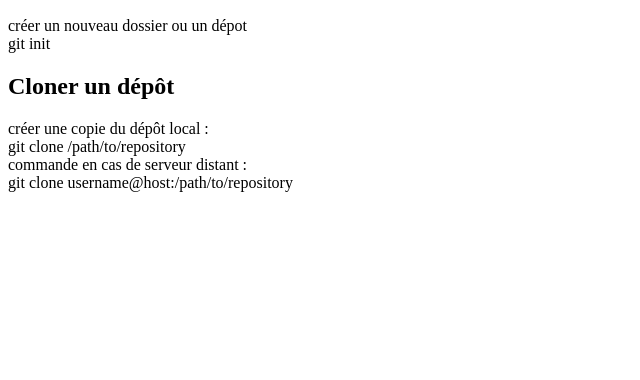
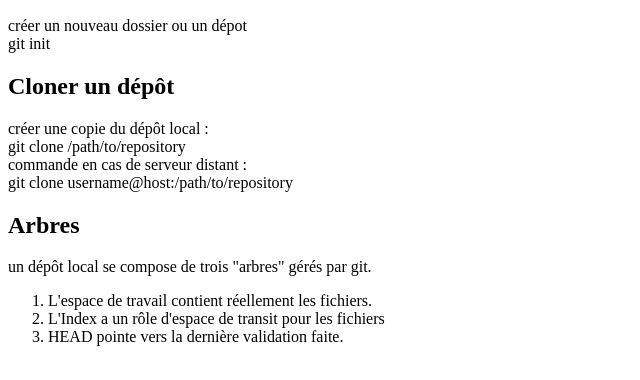
Before and after one commit to djalucine/memo-commandes-git, a plain HTML site: page memogit.html in a window 1280 px wide. Shown: the part 110-490 px from the top of the page, without its empty margins (0-640 px from the left). Drawn offline with Linux system fonts and the light colour scheme.

Commit message:
tag list added

```diff
--- a/memogit.html
+++ b/memogit.html
@@ -15,16 +15,30 @@
    <!--basic structure html page & title-->
   <h2>Créer un nouveau dépôt</h2>
 
-    <p>créer un nouveau dossier ou un dépot
-  </br> git init </p>
+        <p>créer un nouveau dossier ou un dépot
+        </br> git init </p>
 
-  <h2>Cloner un dépôt</h2>
-      <p>  créer une copie du dépôt local :
-</br>git clone /path/to/repository
+
+<h2>Cloner un dépôt</h2>
+    <p>  créer une copie du dépôt local :
+        </br>git clone /path/to/repository
 </br>
 commande en cas de serveur distant :
 </br>
 git clone username@host:/path/to/repository
+</p>
+
+
+<h2>Arbres</h2>
+
+    <p>  un dépôt local se compose de trois "arbres" gérés par git.
+    </br>
+
+      <ol> <!--list-->
+              <li>L'espace de travail contient réellement les fichiers.</li>
+              <li>L'Index a un rôle d'espace de transit pour les fichiers </li>
+              <li> HEAD pointe vers la dernière validation faite.</li>
+</p>
 
 
 
```
